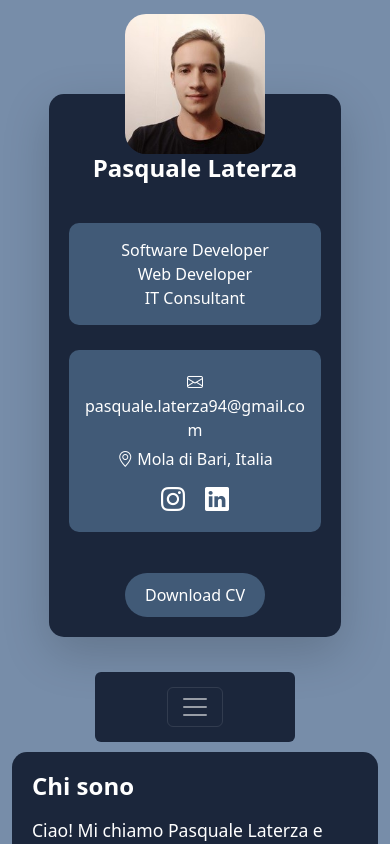
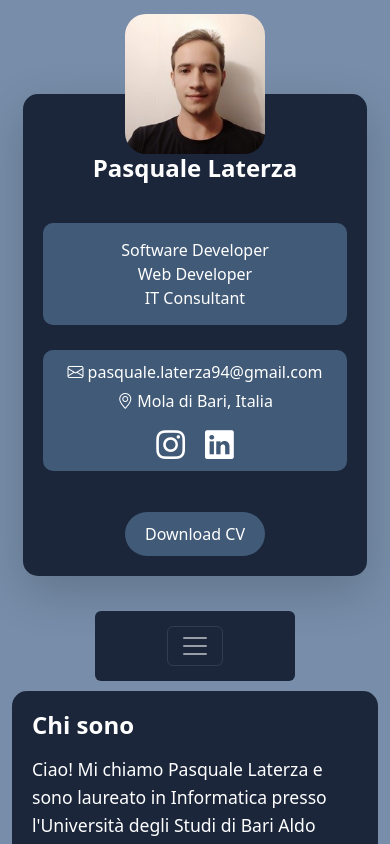
Before and after one commit to Passs10/sitoweb, an Angular app: page /chi-sono in a window 390 px wide. Shown: the top 844 px of the page. Built offline with nearby package versions, Linux system fonts and the light colour scheme.

Commit message:
Aggiustamenti

```diff
--- a/src/app/components/profile/profile.component.css
+++ b/src/app/components/profile/profile.component.css
@@ -46,7 +46,7 @@
   /* Rettangolino per Email, Location e Social Icons */
   .profile-info .contact-box {
     background-color: #415a77; /* Colore blu chiaro */
-    padding: 15px;
+    padding: 5px;
     margin-top: 10px;
     margin-bottom: 25px;
     border-radius: 10px;
@@ -102,7 +102,7 @@
   @media (max-width: 767px) {
     .profile-box {
       margin: 0 auto;
-      width: 80%; /* Adatta la larghezza del profilo per dispositivi più piccoli */
+      width: 94%; /* Adatta la larghezza del profilo per dispositivi più piccoli */
       margin-top: 70px;
     }
 
@@ -125,6 +125,6 @@
     }
 
     .social-icons .social-icon {
-      font-size: 1.5rem;
+      font-size: 1.8rem;
     }
   }
```
